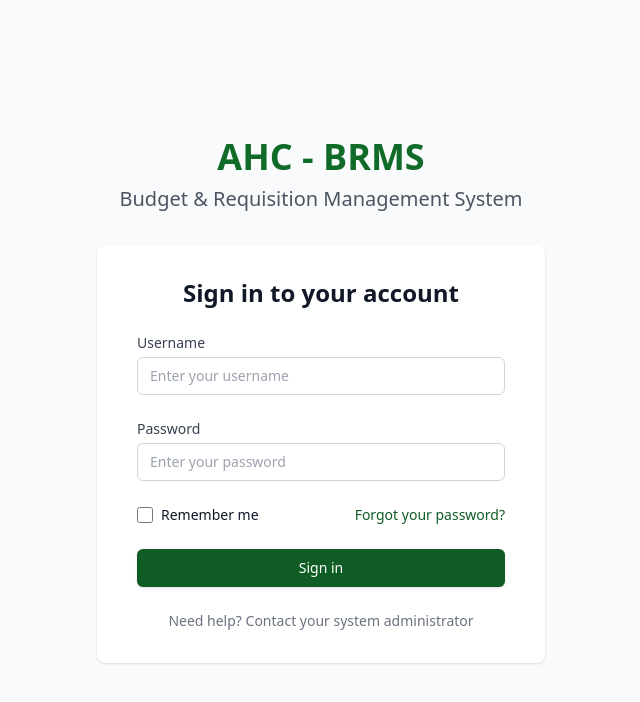
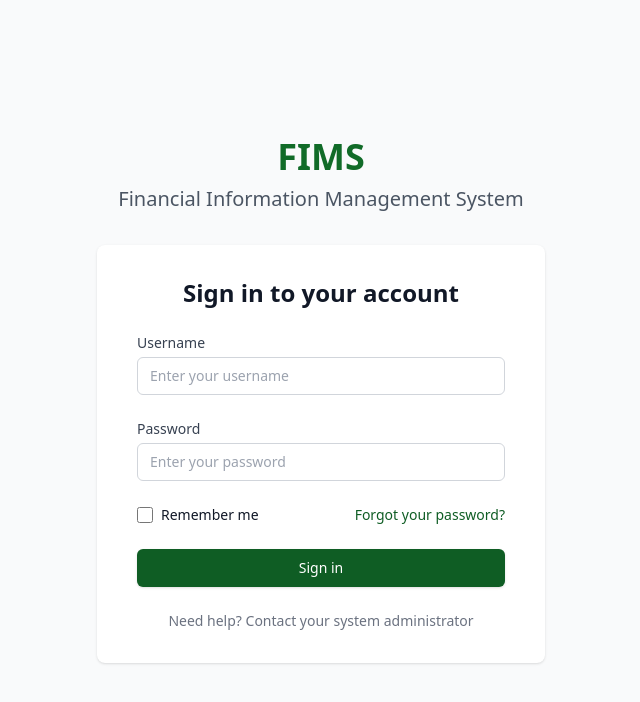
Before and after one commit to dspzaman/BRMS-Frontend, a React (Vite) app: page /login in a window 1280 px wide. Shown: the top 702 px of the page, without its empty margins (319-959 px from the left). Built offline with nearby package versions, Linux system fonts and the light colour scheme.

Commit message:
Update header, login page, and index changes for requisition form

```diff
--- a/index.html
+++ b/index.html
@@ -4,7 +4,7 @@
     <meta charset="UTF-8" />
     <link rel="icon" type="image/svg+xml" href="/vite.svg" />
     <meta name="viewport" content="width=device-width, initial-scale=1.0" />
-    <title>AHC FIMS - Financial Information Management System</title>
+    <title>FIMS - Financial Information Management System</title>
   </head>
   <body>
     <div id="root"></div>
--- a/src/layouts/header/Header.tsx
+++ b/src/layouts/header/Header.tsx
@@ -50,7 +50,7 @@ export default function Header() {
             </svg>
           </div>
           <div>
-            <h1 className="text-xl font-semibold text-gray-900">AHC - FIMS</h1>
+            <h1 className="text-xl font-semibold text-gray-900">FIMS - AHC</h1>
             <p className="text-xs text-gray-500">Financial Information Management System</p>
           </div>
         </div>
--- a/src/pages/Login/LoginPage.tsx
+++ b/src/pages/Login/LoginPage.tsx
@@ -5,9 +5,9 @@ export default function LoginPage() {
     <div className="min-h-screen bg-gray-50 flex flex-col justify-center py-12 sm:px-6 lg:px-8">
       {/* Logo/Header */}
       <div className="sm:mx-auto sm:w-full sm:max-w-md text-center">
-        <h1 className="text-4xl font-bold text-ems-green-500 mb-2">AHC - BRMS</h1>
+        <h1 className="text-4xl font-bold text-ems-green-500 mb-2">FIMS</h1>
         <h2 className="text-xl text-gray-600">
-          Budget &amp; Requisition Management System
+          Financial Information Management System
         </h2>
       </div>
 
```
